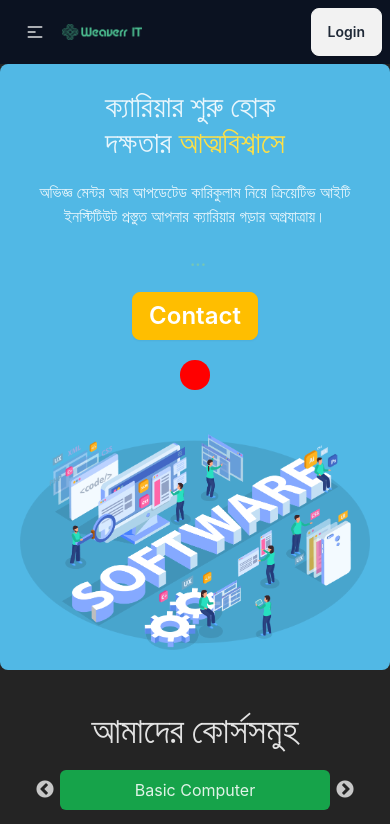
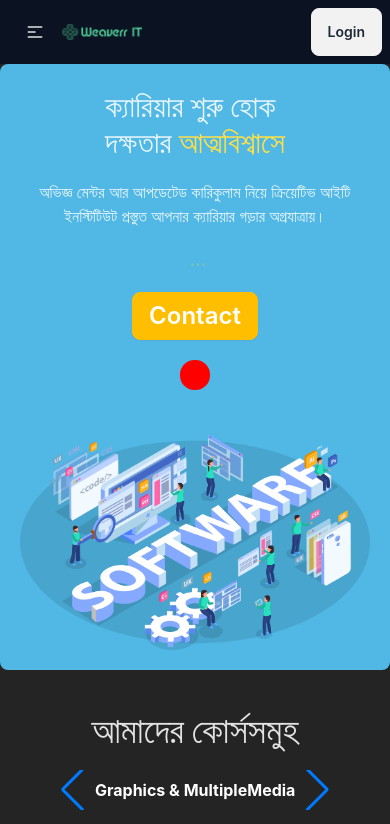
Before and after one commit to Suvrodev/WeaverrIT, a React (Vite) app: page /home in a window 390 px wide. Shown: the top 824 px of the page. Built offline with nearby package versions, Linux system fonts and the light colour scheme.

Commit message:
Added Category design

```diff
--- a/src/Pages/Home/Category/Category/Category.jsx
+++ b/src/Pages/Home/Category/Category/Category.jsx
@@ -5,6 +5,18 @@ import "slick-carousel/slick/slick-theme.css";
 import Slider from 'react-slick';
 import SubCategory from '../SubCategory/SubCategory';
 import { Helmet } from 'react-helmet-async';
+
+
+// Import Swiper React components
+import { Swiper, SwiperSlide } from 'swiper/react';
+
+// Import Swiper styles
+import 'swiper/css';
+import 'swiper/css/pagination';
+import { Pagination } from 'swiper/modules';
+import { Navigation } from 'swiper/modules';
+
+import 'swiper/css/navigation';
 
 
 
@@ -29,51 +41,6 @@ const Category = () => {
     }
 
 
-    // const settings = {
-    //     dots: true,
-    //     infinite: true,
-    //     speed: 500,
-    //     slidesToShow: 4,
-    //     slidesToScroll: 3
-    //   };
-
-
-    //url https://react-slick.neostack.com/docs/example/responsive
-
-    // const settings = {
-    //     infinite: true,
-    //     speed: 500,
-    //     slidesToShow: 4,
-    //     slidesToScroll: 1,
-    //     initialSlide: 0,
-    //     responsive: [
-    //       {
-    //         breakpoint: 1024,
-    //         settings: {
-    //           slidesToShow: 1,
-    //           slidesToScroll: 1,
-    //           infinite: true,
-    //         }
-    //       },
-    //       {
-    //         breakpoint: 600,
-    //         settings: {
-    //           slidesToShow: 1,
-    //           slidesToScroll: 1,
-    //           initialSlide: 0
-    //         }
-    //       },
-    //       {
-    //         breakpoint: 480,
-    //         settings: {
-    //           slidesToShow: 1,
-    //           slidesToScroll: 1,
-    //           initialSlide: 2,
-    //           infinite: true,
-    //         }
-    //       }
-    //     ]
-    //   };
     const settings = {
       infinite: true,
       speed: 500,
@@ -118,7 +85,8 @@ const Category = () => {
             <div className='text-center'>
                 <h1 className='text-4xl font-extrabold my-5'>আমাদের কোর্সসমুহ  </h1>
 
-               <div className='my-4 bg-green-600 rounded-md mx-10 md:mx-0 '>
+              {/* Computer View Start */}
+               <div className='my-4 bg-green-600 rounded-md mx-10 md:mx-0 hidden md:block'>
                 <Slider {...settings}>
                         {
                             categories.map((category,idx)=><div
@@ -131,6 +99,45 @@ const Category = () => {
                         }
                     </Slider>
                </div>
+                {/* Computer View End */}
+
+
+                {/* Mobile View Start */}
+                <div className='md:hidden my-5'>
+                <Swiper
+                  rewind={true}
+                  navigation={true}
+                  breakpoints={{
+                      480: {
+                        slidesPerView: 1,
+                        spaceBetween: 50,
+                      },
+                      768: {
+                        slidesPerView: 4,
+                        spaceBetween: 40,
+                      },
+                      1024: {
+                        slidesPerView: 4,
+                        spaceBetween: 50,
+                      },
+                    }}
+                  modules={[Navigation]}
+                  className="mySwiper  w-10/12 mx-20"
+                >
+                  {
+                              categories.map((category,idx)=><div
+                              key={idx}
+                              onClick={()=>handleCategory(category.id)}
+                              className='m-10 pd'
+                              >
+                                <SwiperSlide className='w-6/12 mx-auto my-2 rounded-md text-white font-bold text-center '
+                                 onClick={()=>handleCategory(category.id)}
+                                >  {category.category} </SwiperSlide>
+                              </div>)
+                          }
+              </Swiper>
+                  </div>
+                {/* Mobile View end */}
 
                <SubCategory id={id}></SubCategory>
             </div>
--- a/src/Pages/Test/Test.jsx
+++ b/src/Pages/Test/Test.jsx
@@ -49,13 +49,14 @@ const Test = () => {
 
     return (
         <div className='bg-white text-black'>
+            <div className='md:hidden '>
               <Swiper
-                rewind={true}
+                  rewind={false}
                   navigation={true}
                   breakpoints={{
-                    640: {
-                      slidesPerView: 2,
-                      spaceBetween: 20,
+                      480: {
+                        slidesPerView: 1,
+                        spaceBetween: 50,
                       },
                       768: {
                         slidesPerView: 4,
@@ -67,14 +68,8 @@ const Test = () => {
                       },
                     }}
                   modules={[Navigation]}
-                className="mySwiper p-40 w-10/12 md:w-full pd "
+                  className="mySwiper  w-10/12 md:w-full bg-red-500  "
                 >
-                {/* <SwiperSlide>Slide 1</SwiperSlide>
-                <SwiperSlide>Slide 2</SwiperSlide>
-                <SwiperSlide>Slide 3</SwiperSlide>
-                <SwiperSlide>Slide 4</SwiperSlide>
-                <SwiperSlide>Slide 5</SwiperSlide>
-                <SwiperSlide>Slide 6</SwiperSlide> */}
                   {
                               categories.map((category,idx)=><div
                               key={idx}
@@ -85,6 +80,7 @@ const Test = () => {
                               </div>)
                           }
               </Swiper>
+            </div>
 
             <div className='bg-blue-300 my-10 h-16 flex gap-5 items-center justify-center sticky top-100 '>
               <button onClick={scroll1} className='btn btn-primary'>Button-1</button>
--- a/src/Pages/UserResponsibility/Login/Login.jsx
+++ b/src/Pages/UserResponsibility/Login/Login.jsx
@@ -2,6 +2,8 @@ import React, { useState } from 'react';
 import { Link, useLocation, useNavigate } from 'react-router-dom';
 import LoginAnim from '../../../../public/Login_Lottie.json'
 import { useLottie } from 'lottie-react';
+import { Helmet } from 'react-helmet-async';
+import OnMount from '../../../Layout/Refer/OnMount/OnMount';
 
 const Login = () => {
 
@@ -33,6 +35,11 @@ const Login = () => {
 
     return (
         <div className="flex flex-col md:flex-row ">
+             <Helmet>
+                <title>Home | WeaverrIT</title>
+            </Helmet>
+            <OnMount></OnMount>
+
           <div className="w-full md:w-[50%]   flex items-center justify-center ">
             <div className="card-body  flex flex-col justify-center  ">
             <h1 className="text-3xl font-bold text-center">Login now!</h1>
--- a/src/Pages/UserResponsibility/Registration/Registration.jsx
+++ b/src/Pages/UserResponsibility/Registration/Registration.jsx
@@ -3,6 +3,8 @@ import RegAnim from '../../../../public/Reg_Lottie.json'
 
 import { useLottie } from 'lottie-react';
 import { Link } from 'react-router-dom';
+import { Helmet } from 'react-helmet-async';
+import OnMount from '../../../Layout/Refer/OnMount/OnMount';
 
 
 const Registration = () => {
@@ -37,6 +39,12 @@ const Registration = () => {
 
     return (
         <div className="flex flex-col-reverse md:flex-row ">
+
+            <Helmet>
+                <title>Home | WeaverrIT</title>
+            </Helmet>
+            <OnMount></OnMount>
+
           <div className="w-full md:w-[50%]   flex items-center justify-center ">
             <div className="card-body  flex flex-col justify-center  ">
             <h1 className="text-3xl font-bold text-center">Registration now!</h1>
--- a/src/Pages/UserResponsibility/TermsAndCondition/TermAndCondition.jsx
+++ b/src/Pages/UserResponsibility/TermsAndCondition/TermAndCondition.jsx
@@ -28,7 +28,7 @@ const TermAndCondition = () => {
             </p>
 
             <p>
-                ৩. 'প্রোগ্রামিং হিরো' এর কোর্স সম্পর্কিত যেকোনো ভিডিও, টেক্সট বা কনটেন্ট 'প্রোগ্রামিং হিরো' থেকে লিখিত অনুমতি ছাড়া অন্য কারও সাথে অর্থের বিনিময়ে বা বিনামূল্যে আদান-প্রদান বা শেয়ার করা আইনত দন্ডনীয় অপরাধ। গুগল ড্রাইভ, ফেইসবুক, ইউটিউব, কিংবা কোনো পেনড্রাইভ, সিডি, ডিভিডি বা অন্য কোন মাধ্যমে শেয়ার করলে "প্রোগ্রামিং হিরো" টিম বা "প্রোগ্রামিং হিরো এর আইনানুগ প্রতিনিধি" গণপ্রজাতন্ত্রী বাংলাদেশ সরকার এর কপিরাইট আইন, কপিরাইট এক্ট ২০০০, কপিরাইট এক্ট ২০০৫ সংশোধন: সেকশন ৮৪, ডিজিটাল কপিরাইট আইন, Digital Security Act, 2018, Digital Security Act, 2018 (সেকশন ১৯) এবং সাইবার সিকিউরিটি বা উপযুক্ত আইন অনুসারে আমার বিরুদ্ধে প্রয়োজনীয় পদক্ষেপ নিতে পারবে।
+                ৩. 'WeaverrIT' এর কোর্স সম্পর্কিত যেকোনো ভিডিও, টেক্সট বা কনটেন্ট 'প্রোগ্রামিং হিরো' থেকে লিখিত অনুমতি ছাড়া অন্য কারও সাথে অর্থের বিনিময়ে বা বিনামূল্যে আদান-প্রদান বা শেয়ার করা আইনত দন্ডনীয় অপরাধ। গুগল ড্রাইভ, ফেইসবুক, ইউটিউব, কিংবা কোনো পেনড্রাইভ, সিডি, ডিভিডি বা অন্য কোন মাধ্যমে শেয়ার করলে "প্রোগ্রামিং হিরো" টিম বা "প্রোগ্রামিং হিরো এর আইনানুগ প্রতিনিধি" গণপ্রজাতন্ত্রী বাংলাদেশ সরকার এর কপিরাইট আইন, কপিরাইট এক্ট ২০০০, কপিরাইট এক্ট ২০০৫ সংশোধন: সেকশন ৮৪, ডিজিটাল কপিরাইট আইন, Digital Security Act, 2018, Digital Security Act, 2018 (সেকশন ১৯) এবং সাইবার সিকিউরিটি বা উপযুক্ত আইন অনুসারে আমার বিরুদ্ধে প্রয়োজনীয় পদক্ষেপ নিতে পারবে।
 
             </p>
 
```
Lines whose indentation alone changed are shown as unchanged.
